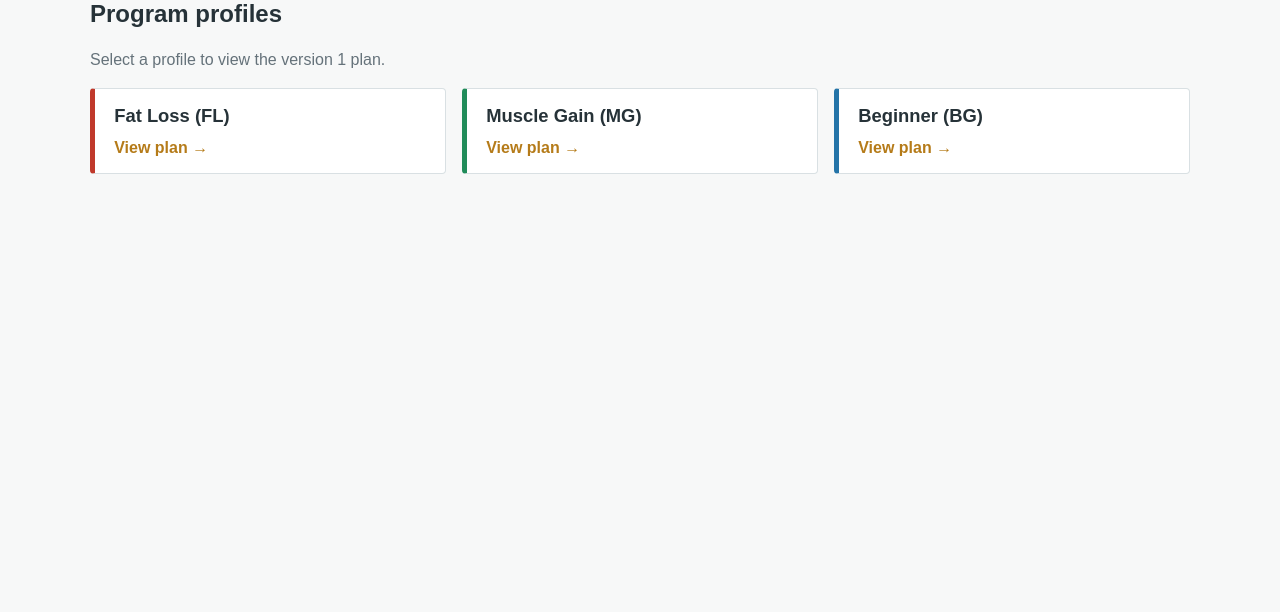
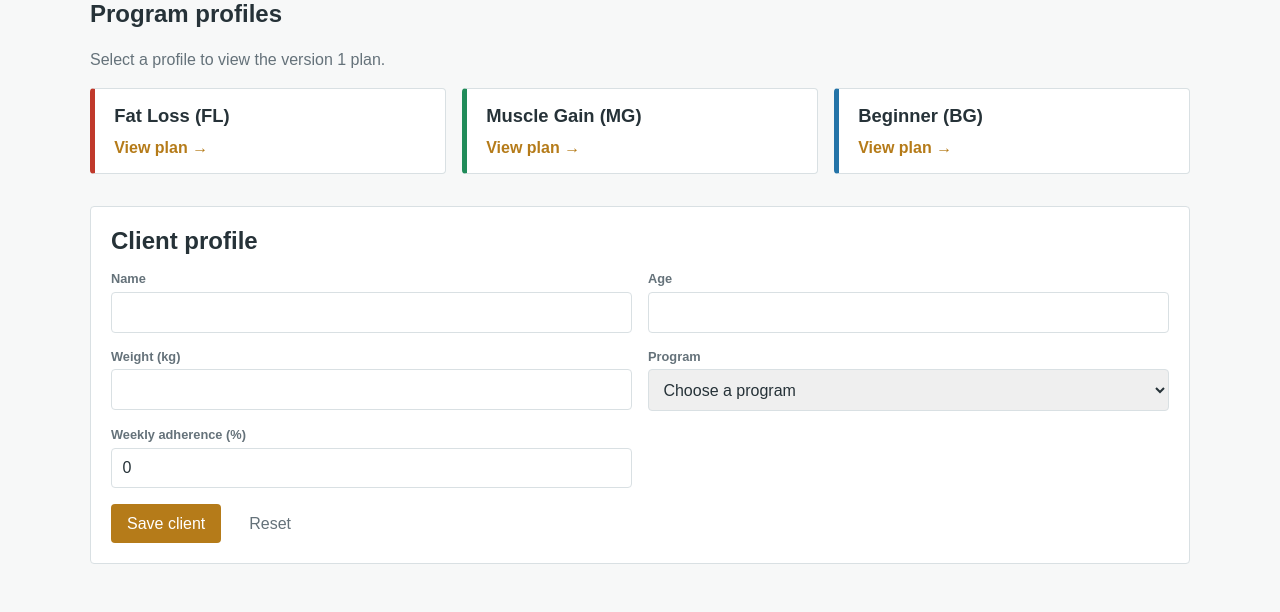
Before and after one commit to IonMind/2024tm93240-ACEest_Fitness_Gym, a Flask app: page / in a window 1280 px wide. Shown: the part 285-897 px from the top of the page. Before the commit the page ends 459 px from the top, so only its background shows below. Run offline with Flask 3, Linux system fonts and the light colour scheme.

Commit message:
Implement release v1.1 client profiles

```diff
--- a/app.py
+++ b/app.py
@@ -10,19 +10,22 @@ SITE_METRICS = {
 
 PROGRAMS = {
     "Fat Loss (FL)": {
-        "workout": "Mon: 5x5 Back Squat + AMRAP\nTue: EMOM 20min Assault Bike\nWed: Bench Press + 21-15-9\nThu: 10RFT Deadlifts/Box Jumps\nFri: 30min Active Recovery",
-        "diet": "B: 3 Egg Whites + Oats Idli\nL: Grilled Chicken + Brown Rice\nD: Fish Curry + Millet Roti\nTarget: 2,000 kcal",
+        "workout": "Mon: Back Squat 5x5 + Core\nTue: EMOM 20min Assault Bike\nWed: Bench Press + 21-15-9\nThu: Deadlift + Box Jumps\nFri: Zone 2 Cardio 30min",
+        "diet": "Breakfast: Egg Whites + Oats\nLunch: Grilled Chicken + Brown Rice\nDinner: Fish Curry + Millet Roti\nTarget: ~2000 kcal",
         "color": "#c0392b",
+        "calorie_factor": 22,
     },
     "Muscle Gain (MG)": {
         "workout": "Mon: Squat 5x5\nTue: Bench 5x5\nWed: Deadlift 4x6\nThu: Front Squat 4x8\nFri: Incline Press 4x10\nSat: Barbell Rows 4x10",
-        "diet": "B: 4 Eggs + PB Oats\nL: Chicken Biryani (250g Chicken)\nD: Mutton Curry + Jeera Rice\nTarget: 3,200 kcal",
+        "diet": "Breakfast: Eggs + Peanut Butter Oats\nLunch: Chicken Biryani\nDinner: Mutton Curry + Rice\nTarget: ~3200 kcal",
         "color": "#218c5a",
+        "calorie_factor": 35,
     },
     "Beginner (BG)": {
-        "workout": "Circuit Training: Air Squats, Ring Rows, Push-ups.\nFocus: Technique Mastery & Form (90% Threshold)",
-        "diet": "Balanced Tamil Meals: Idli-Sambar, Rice-Dal, Chapati.\nProtein: 120g/day",
+        "workout": "Full Body Circuit:\n- Air Squats\n- Ring Rows\n- Push-ups\nFocus: Technique & Consistency",
+        "diet": "Balanced Tamil Meals\nIdli / Dosa / Rice + Dal\nProtein Target: 120g/day",
         "color": "#2474a8",
+        "calorie_factor": 26,
     },
 }
 
@@ -34,6 +37,58 @@ def home():
         programs=PROGRAMS,
         metrics=SITE_METRICS,
         selected_program=None,
+        client=None,
+        error=None,
+    )
+
+
+@app.post("/client")
+def save_client():
+    from flask import request
+
+    client = {
+        "name": request.form.get("name", "").strip(),
+        "age": request.form.get("age", "").strip(),
+        "weight": request.form.get("weight", "").strip(),
+        "program": request.form.get("program", "").strip(),
+        "adherence": request.form.get("adherence", "0").strip(),
+    }
+
+    if not client["name"] or not client["program"]:
+        return render_template(
+            "index.html",
+            programs=PROGRAMS,
+            metrics=SITE_METRICS,
+            selected_program=None,
+            client=client,
+            error="Client name and program are required.",
+        ), 400
+
+    selected_program = PROGRAMS.get(client["program"])
+    if selected_program is None:
+        return render_template(
+            "index.html",
+            programs=PROGRAMS,
+            metrics=SITE_METRICS,
+            selected_program=None,
+            client=client,
+            error="Select a valid program.",
+        ), 400
+
+    try:
+        calories = int(float(client["weight"]) * selected_program["calorie_factor"])
+    except (TypeError, ValueError):
+        calories = None
+
+    client["calories"] = calories
+    return render_template(
+        "index.html",
+        programs=PROGRAMS,
+        metrics=SITE_METRICS,
+        selected_program=selected_program,
+        selected_name=client["program"],
+        client=client,
+        error=None,
     )
 
 
--- a/templates/index.html
+++ b/templates/index.html
@@ -86,6 +86,18 @@
         .detail h3 { color: var(--muted); font-size: .8rem; text-transform: uppercase; }
         .detail pre { margin: 0; white-space: pre-wrap; font: 1rem/1.7 Arial, sans-serif; }
 
+        .profile-form { margin-top: 2rem; padding: 1.25rem; }
+        .form-grid { display: grid; grid-template-columns: repeat(2, 1fr); gap: 1rem; }
+        .field { display: flex; flex-direction: column; gap: .35rem; }
+        .field label { color: var(--muted); font-size: .8rem; font-weight: 700; }
+        .field input, .field select { border: 1px solid var(--line); border-radius: 4px; padding: .65rem; color: var(--ink); font: inherit; }
+        .form-actions { margin-top: 1rem; display: flex; gap: .75rem; align-items: center; }
+        button, .reset-link { border: 0; border-radius: 4px; padding: .65rem 1rem; font: inherit; text-decoration: none; cursor: pointer; }
+        button { background: var(--accent); color: #fff; }
+        .reset-link { color: var(--muted); }
+        .error { margin: 1rem 0 0; color: #a12d2d; font-weight: 700; }
+        .saved { margin: 1rem 0 0; color: #218c5a; font-weight: 700; }
+
         @media (max-width: 700px) {
             .container { width: min(100% - 2rem, 1100px); }
             .metrics, .programs, .detail-grid { grid-template-columns: 1fr; }
@@ -124,6 +136,45 @@
             </div>
         </section>
 
+        <section class="detail profile-form">
+            <h2>Client profile</h2>
+            <form method="post" action="{{ url_for('save_client') }}">
+                <div class="form-grid">
+                    <div class="field">
+                        <label for="name">Name</label>
+                        <input id="name" name="name" value="{{ client.name if client else '' }}" required>
+                    </div>
+                    <div class="field">
+                        <label for="age">Age</label>
+                        <input id="age" name="age" type="number" min="1" value="{{ client.age if client else '' }}">
+                    </div>
+                    <div class="field">
+                        <label for="weight">Weight (kg)</label>
+                        <input id="weight" name="weight" type="number" min="0" step="0.1" value="{{ client.weight if client else '' }}">
+                    </div>
+                    <div class="field">
+                        <label for="program">Program</label>
+                        <select id="program" name="program" required>
+                            <option value="">Choose a program</option>
+                            {% for name in programs %}
+                                <option value="{{ name }}" {% if client and client.program == name %}selected{% endif %}>{{ name }}</option>
+                            {% endfor %}
+                        </select>
+                    </div>
+                    <div class="field">
+                        <label for="adherence">Weekly adherence (%)</label>
+                        <input id="adherence" name="adherence" type="number" min="0" max="100" value="{{ client.adherence if client else 0 }}">
+                    </div>
+                </div>
+                <div class="form-actions">
+                    <button type="submit">Save client</button>
+                    <a class="reset-link" href="{{ url_for('home') }}">Reset</a>
+                </div>
+            </form>
+            {% if error %}<p class="error">{{ error }}</p>{% endif %}
+            {% if client and client.calories is defined %}<p class="saved">Estimated calories: {{ client.calories }} kcal</p>{% endif %}
+        </section>
+
         {% if selected_program %}
             <section class="detail" aria-live="polite">
                 <h2>{{ selected_name }}</h2>
```
Also changed, not shown: tests/test_app.py (+25 -2 lines), README.md.
